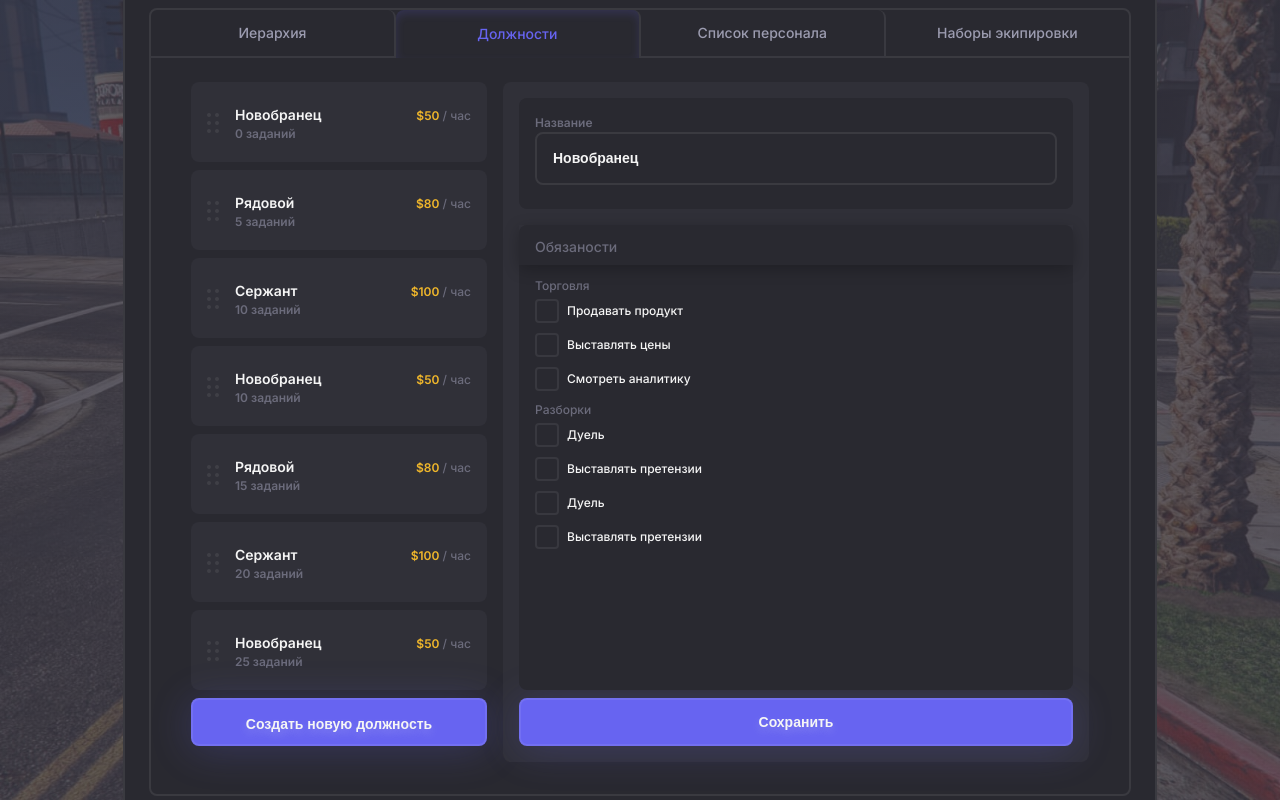
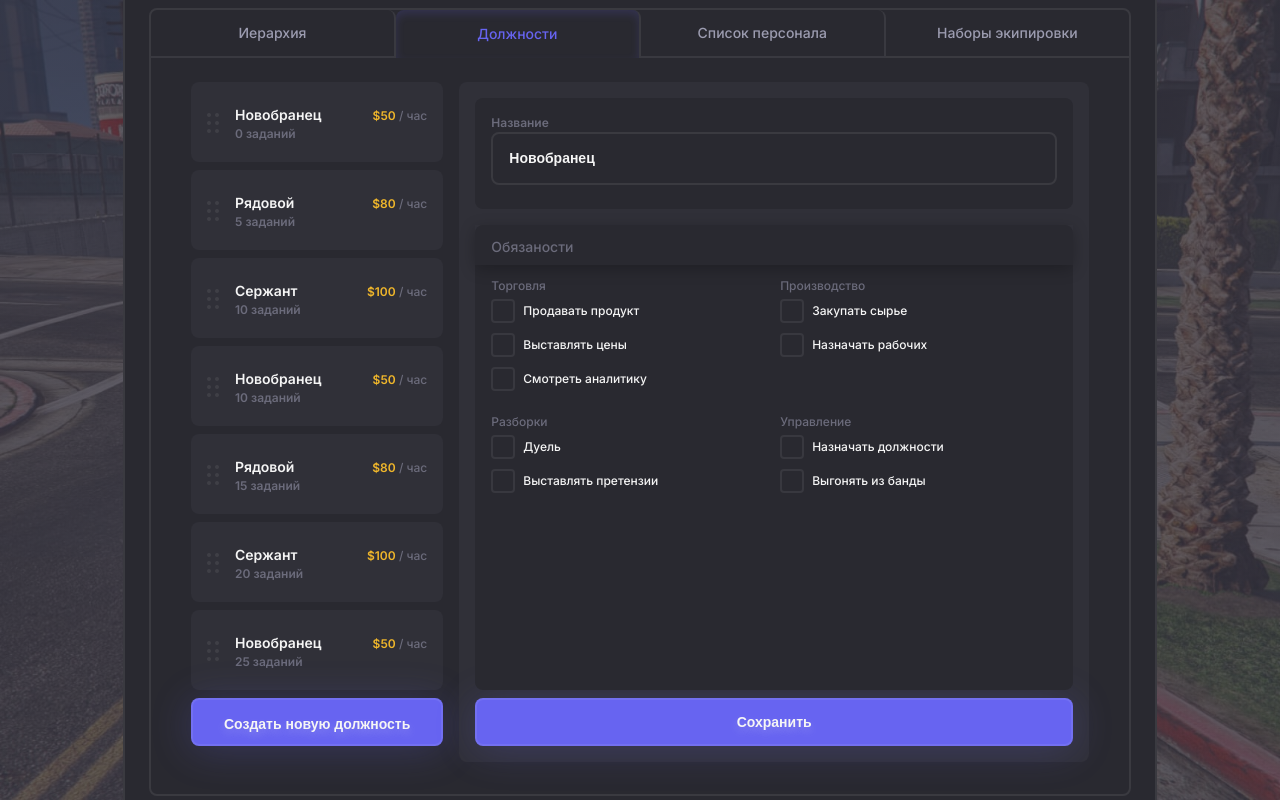
Before and after one commit to kotyamur/cogitize-next-app, a Next.js app: page / in a window 1280 px wide. Built offline with nearby package versions, Linux system fonts and the light colour scheme.

Commit message:
add labels group

```diff
--- a/components/DutiesForm/DutiesForm.module.scss
+++ b/components/DutiesForm/DutiesForm.module.scss
@@ -36,6 +36,10 @@
 
 .responsibilitiesBox {
     position: relative;
+    display: flex;
+    flex-wrap: wrap;
+    align-content: flex-start;
+    gap: 12px;
     flex-grow: 1;
     padding: 52px 16px;
     margin-bottom: 8px;
@@ -44,6 +48,8 @@
 }
 
 .responsibilityGroup {
+    width: calc(50% - 12px/2);
+
    & > label {
         display: flex;
         align-items: center;
--- a/components/DutiesForm/DutiesForm.tsx
+++ b/components/DutiesForm/DutiesForm.tsx
@@ -8,10 +8,32 @@ import CheckIcon from "@/assets/icons/CheckIcon";
 export const responsibilities = [
   {
     valueList: [
+      { text: "Продавать продукт", value: "sale-product" },
+      { text: "Выставлять цены", value: "set-prices" },
+      { text: "Смотреть аналитику", value: "view-analytics" },
+    ],
+    text: "Торговля",
+  },
+  {
+    valueList: [
+      { text: "Закупать сырье", value: "buy-materials" },
+      { text: "Назначать рабочих", value: "appoint-workers" },
+    ],
+    text: "Производство",
+  },
+  {
+    valueList: [
       { text: "Дуель", value: "duel" },
       { text: "Выставлять претензии", value: "make-claims" },
     ],
     text: "Разборки",
+  },
+  {
+    valueList: [
+      { text: "Назначать должности", value: "assign-positions" },
+      { text: "Выгонять из банды", value: "expand-from-the-gang" },
+    ],
+    text: "Управление",
   },
 ];
 
@@ -19,6 +41,8 @@ type Inputs = {
   name: string;
   trading: string | string[];
   showdown: string | string[];
+  production: string | string[];
+  management: string | string[];
 };
 
 type Props = {
@@ -27,7 +51,7 @@ type Props = {
     valueList: { text: string; value: string }[];
     text: string;
   };
-  dutyName: "name" | "trading" | "showdown";
+  dutyName: "name" | "trading" | "showdown" | "production" | "management";
 };
 
 export const LabelGroup = ({ register, duties, dutyName }: Props) => {
@@ -51,39 +75,14 @@ export const LabelGroup = ({ register, duties, dutyName }: Props) => {
             </label>
           );
       })}
-      <label>
-        <input
-          type="checkbox"
-          {...register(dutyName)}
-          value="duel"
-          className={`${styles.checkboxIcon} visuallyHidden`}
-        />
-        <span className={styles.customIcon}>
-          <CheckIcon />
-        </span>
-        <span className={styles.responsibilityItem}>Дуель</span>
-      </label>
-      <label>
-        <input
-          type="checkbox"
-          {...register(dutyName)}
-          value="make-claims"
-          className={`${styles.checkboxIcon} visuallyHidden`}
-        />
-        <span className={styles.customIcon}>
-          <CheckIcon />
-        </span>
-        <span className={styles.responsibilityItem}>Выставлять претензии</span>
-      </label>
     </div>
   );
 };
 
 export const DutiesForm: FC = () => {
-  // const [formData, setFormData] = useState();
-    const { register, handleSubmit } = useForm<Inputs>();
+  const { register, handleSubmit } = useForm<Inputs>();
 
-    const onSubmit: SubmitHandler<Inputs> = (data) => console.log(data);
+  const onSubmit: SubmitHandler<Inputs> = (data) => console.log(data);
 
   return (
     <div className={styles.container}>
@@ -97,53 +96,25 @@ export const DutiesForm: FC = () => {
           <div className={styles.boxHeading}>
             <p>Обязаности</p>
           </div>
-          <div className={styles.responsibilityGroup}>
-            <p className={styles.checkboxHeading}>Торговля</p>
-            <label>
-              <input
-                type="checkbox"
-                {...register("trading")}
-                value="sale-product"
-                className={`${styles.checkboxIcon} visuallyHidden`}
-              />
-              <span className={styles.customIcon}>
-                <CheckIcon />
-              </span>
-              <span className={styles.responsibilityItem}>
-                Продавать продукт
-              </span>
-            </label>
-            <label>
-              <input
-                type="checkbox"
-                {...register("trading")}
-                value="set-prices"
-                className={`${styles.checkboxIcon} visuallyHidden`}
-              />
-              <span className={styles.customIcon}>
-                <CheckIcon />
-              </span>
-              <span className={styles.responsibilityItem}>Выставлять цены</span>
-            </label>
-            <label>
-              <input
-                type="checkbox"
-                {...register("trading")}
-                value="view-analytics"
-                className={`${styles.checkboxIcon} visuallyHidden`}
-              />
-              <span className={styles.customIcon}>
-                <CheckIcon />
-              </span>
-              <span className={styles.responsibilityItem}>
-                Смотреть аналитику
-              </span>
-            </label>
-          </div>
+          <LabelGroup
+            register={register}
+            dutyName="trading"
+            duties={responsibilities[0]}
+          />
+          <LabelGroup
+            register={register}
+            dutyName="production"
+            duties={responsibilities[1]}
+          />
           <LabelGroup
             register={register}
             dutyName="showdown"
-            duties={responsibilities[0]}
+            duties={responsibilities[2]}
+          />
+          <LabelGroup
+            register={register}
+            dutyName="management"
+            duties={responsibilities[3]}
           />
         </div>
 
```
